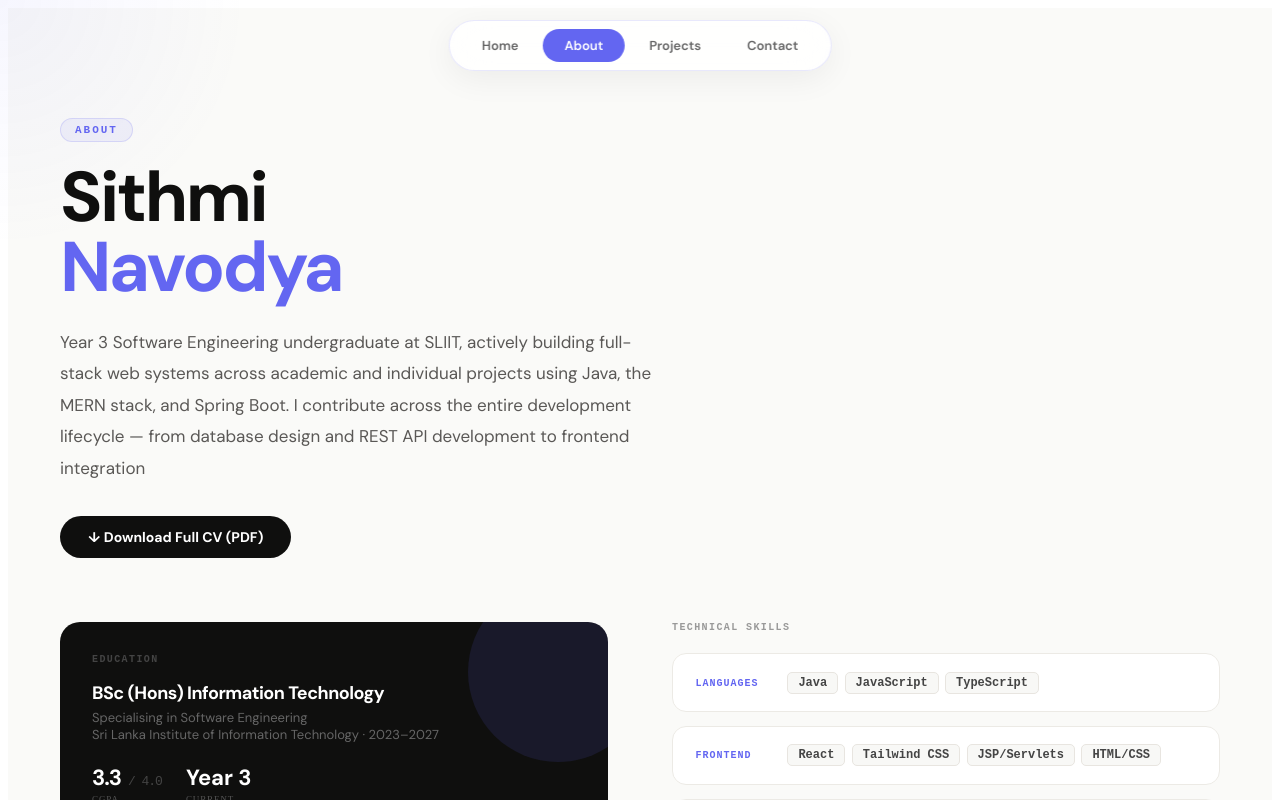
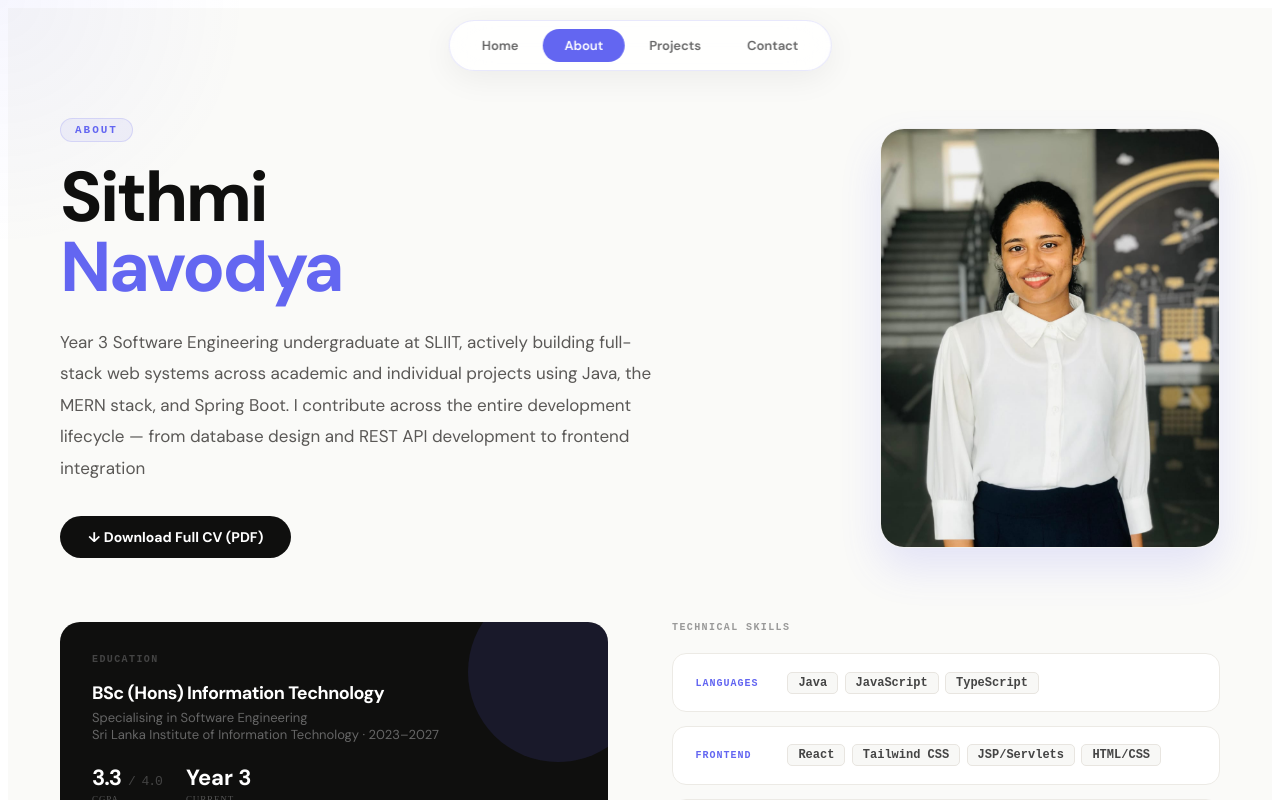
Before and after one commit to SithmiNavodya/my-portfolio, a React (Vite) app: page / in a window 1280 px wide. Both pictures are taken after a click on the button "About". Shown: the top 800 px of the page. Built offline with nearby package versions, Linux system fonts and the light colour scheme.

Commit message:
feat: add profile image to about page and fix cv download link

```diff
--- a/src/App.tsx
+++ b/src/App.tsx
@@ -342,7 +342,15 @@ function About() {
       <div style={{ maxWidth:1160, margin:"0 auto" }}>
 
         {/* ── HEADER ── */}
-        <div style={{ marginBottom:"4rem", animation:"fadeUp 0.6s ease both" }}>
+        <div style={{
+          marginBottom:"4rem",
+          animation:"fadeUp 0.6s ease both",
+          display: "grid",
+          gridTemplateColumns: "1fr 340px",
+          gap: "4rem",
+          alignItems: "center"
+        }}>
+          <div>
             <span style={{
               fontFamily:"monospace", fontSize:11, fontWeight:700, color:"#6366F1",
               letterSpacing:"0.18em", textTransform:"uppercase",
@@ -371,6 +379,20 @@ function About() {
                 onMouseLeave={e=>{e.currentTarget.style.background="#0F0F0E"; e.currentTarget.style.boxShadow="none";}}>
                 ↓ Download Full CV (PDF)
               </a>
+            </div>
+          </div>
+
+          <div style={{
+            width: "340px", height: "420px", borderRadius: 24,
+            overflow: "hidden", position: "relative",
+            boxShadow: "0 20px 40px rgba(99,102,241,0.15)",
+            border: "1px solid rgba(162, 162, 175, 0.1)",
+          }}>
+            <img
+              src={profilePic}
+              alt="Sithmi Navodya"
+              style={{ width: "100%", height: "100%", objectFit: "cover" }}
+            />
           </div>
         </div>
 
```
Lines whose indentation alone changed are shown as unchanged.
